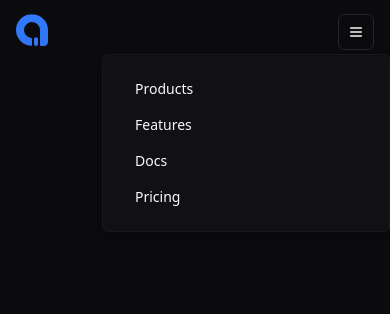
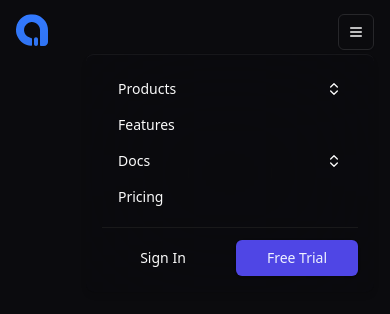
Before and after one commit to lsboissard/lp-saas-analytix, a React (Vite) app: page / in a window 390 px wide. Both pictures are taken after a click on the button 356 px from the left and 32 px from the top of the page. Shown: the top 314 px of the page. Built offline with nearby package versions, Linux system fonts and the light colour scheme.

Commit message:
finish mobilemenu component

```diff
--- a/index.html
+++ b/index.html
@@ -1,6 +1,5 @@
-<!doctype html>
+<!DOCTYPE html>
 <html lang="en" class="dark">
-
   <head>
     <meta charset="UTF-8" />
     <!-- favicon -->
@@ -9,14 +8,15 @@
     <meta name="viewport" content="width=device-width, initial-scale=1.0" />
     <title>Analytix</title>
     <!-- fonts -->
-  <link rel="preconnect" href="https://fonts.googleapis.com">
-  <link rel="preconnect" href="https://fonts.gstatic.com" crossorigin>
-  <link href="https://fonts.googleapis.com/css2?family=Poppins:wght@400;500;600;700;800&display=swap" rel="stylesheet">
+    <link rel="preconnect" href="https://fonts.googleapis.com" />
+    <link rel="preconnect" href="https://fonts.gstatic.com" crossorigin />
+    <link
+      href="https://fonts.googleapis.com/css2?family=Poppins:wght@400;500;600;700;800&display=swap"
+      rel="stylesheet" />
   </head>
 
   <body>
     <div id="root"></div>
     <script type="module" src="/src/main.tsx"></script>
   </body>
-
 </html>
--- a/package.json
+++ b/package.json
@@ -10,7 +10,9 @@
     "preview": "vite preview"
   },
   "dependencies": {
+    "@radix-ui/react-collapsible": "^1.1.1",
     "@radix-ui/react-popover": "^1.1.2",
+    "@radix-ui/react-separator": "^1.1.0",
     "@radix-ui/react-slot": "^1.1.0",
     "class-variance-authority": "^0.7.1",
     "clsx": "^2.1.1",
--- a/src/components/Header.tsx
+++ b/src/components/Header.tsx
@@ -35,7 +35,10 @@ function Header() {
               <Menu />
             </Button>
           </PopoverTrigger>
-          <PopoverContent>
+          <PopoverContent
+            align='end'
+            className='bg-background/50 backdrop-blur-3xl border-foreground/5 border-x-0 border-b-0 rounded-lg overflow-hidden'
+          >
             <MobileMenu navMenu={navMenu} />
           </PopoverContent>
         </Popover>
--- a/src/components/MobileMenu.tsx
+++ b/src/components/MobileMenu.tsx
@@ -4,6 +4,17 @@ import { MenuItem } from '@/types';
  * Components
  */
 import { Button } from '@/components/ui/button';
+import {
+  Collapsible,
+  CollapsibleContent,
+  CollapsibleTrigger,
+} from '@/components/ui/collapsible';
+import { Separator } from '@/components/ui/separator';
+
+/**
+ * Assets
+ */
+import { ChevronsUpDown } from 'lucide-react';
 
 /**
  * Types
@@ -15,18 +26,58 @@ type MobileMenuProps = {
 function MobileMenu({ navMenu }: MobileMenuProps) {
   return (
     <div>
-      <ul>
+      <ul className='mb-3'>
         {navMenu.map(({ href, label, submenu }, index) => (
+          <li key={index}>
+            {submenu ? (
+              <Collapsible>
+                <CollapsibleTrigger asChild>
+                  <Button
+                    variant='ghost'
+                    className='w-full justify-between'
+                  >
+                    {label}
+                    <ChevronsUpDown />
+                  </Button>
+                </CollapsibleTrigger>
+                <CollapsibleContent className='ps-2'>
+                  <ul className='border-l border-l-muted-foreground/20'>
+                    {submenu.map(({ href, label }, index) => (
                       <li key={index}>
                         <Button
                           asChild
                           variant='ghost'
+                          className='w-full justify-start text-muted-foreground hover:bg-transparent'
                         >
                           <a href={href}>{label}</a>
                         </Button>
                       </li>
                     ))}
                   </ul>
+                </CollapsibleContent>
+              </Collapsible>
+            ) : (
+              <Button
+                asChild
+                variant='ghost'
+                className='w-full justify-start'
+              >
+                <a href={href}>{label}</a>
+              </Button>
+            )}
+          </li>
+        ))}
+      </ul>
+      <Separator className='mb-3' />
+      <div className='flex items-center gap-3'>
+        <Button
+          className='w-full'
+          variant='ghost'
+        >
+          Sign In
+        </Button>
+        <Button className='w-full'>Free Trial</Button>
+      </div>
     </div>
   );
 }
--- /dev/null
+++ b/src/components/ui/collapsible.tsx
@@ -0,0 +1,9 @@
+import * as CollapsiblePrimitive from "@radix-ui/react-collapsible"
+
+const Collapsible = CollapsiblePrimitive.Root
+
+const CollapsibleTrigger = CollapsiblePrimitive.CollapsibleTrigger
+
+const CollapsibleContent = CollapsiblePrimitive.CollapsibleContent
+
+export { Collapsible, CollapsibleTrigger, CollapsibleContent }
--- /dev/null
+++ b/src/components/ui/separator.tsx
@@ -0,0 +1,29 @@
+import * as React from "react"
+import * as SeparatorPrimitive from "@radix-ui/react-separator"
+
+import { cn } from "@/lib/utils"
+
+const Separator = React.forwardRef<
+  React.ElementRef<typeof SeparatorPrimitive.Root>,
+  React.ComponentPropsWithoutRef<typeof SeparatorPrimitive.Root>
+>(
+  (
+    { className, orientation = "horizontal", decorative = true, ...props },
+    ref
+  ) => (
+    <SeparatorPrimitive.Root
+      ref={ref}
+      decorative={decorative}
+      orientation={orientation}
+      className={cn(
+        "shrink-0 bg-border",
+        orientation === "horizontal" ? "h-[1px] w-full" : "h-full w-[1px]",
+        className
+      )}
+      {...props}
+    />
+  )
+)
+Separator.displayName = SeparatorPrimitive.Root.displayName
+
+export { Separator }
--- a/tailwind.config.js
+++ b/tailwind.config.js
@@ -1,3 +1,4 @@
+import tailwindcssAnimate from "tailwindcss-animate";
 /** @type {import('tailwindcss').Config} */
 export default {
     darkMode: ["class"],
@@ -56,5 +57,5 @@ export default {
   		}
   	}
   },
-  plugins: [require("tailwindcss-animate")],
+  plugins: [tailwindcssAnimate],
 }
```
Also changed, not shown: 1 other file (tests, documents, lock files or other folders). Lines whose indentation alone changed are shown as unchanged.
